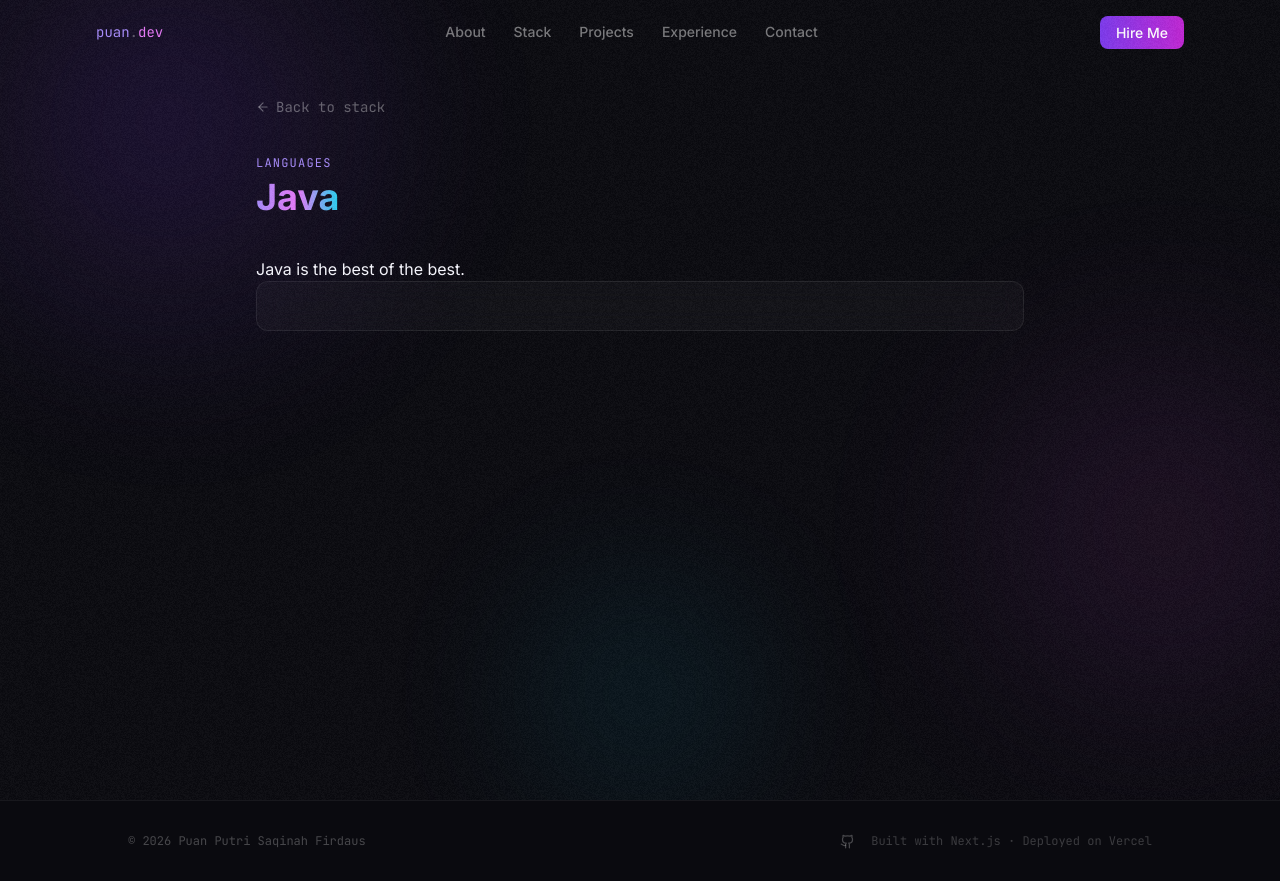
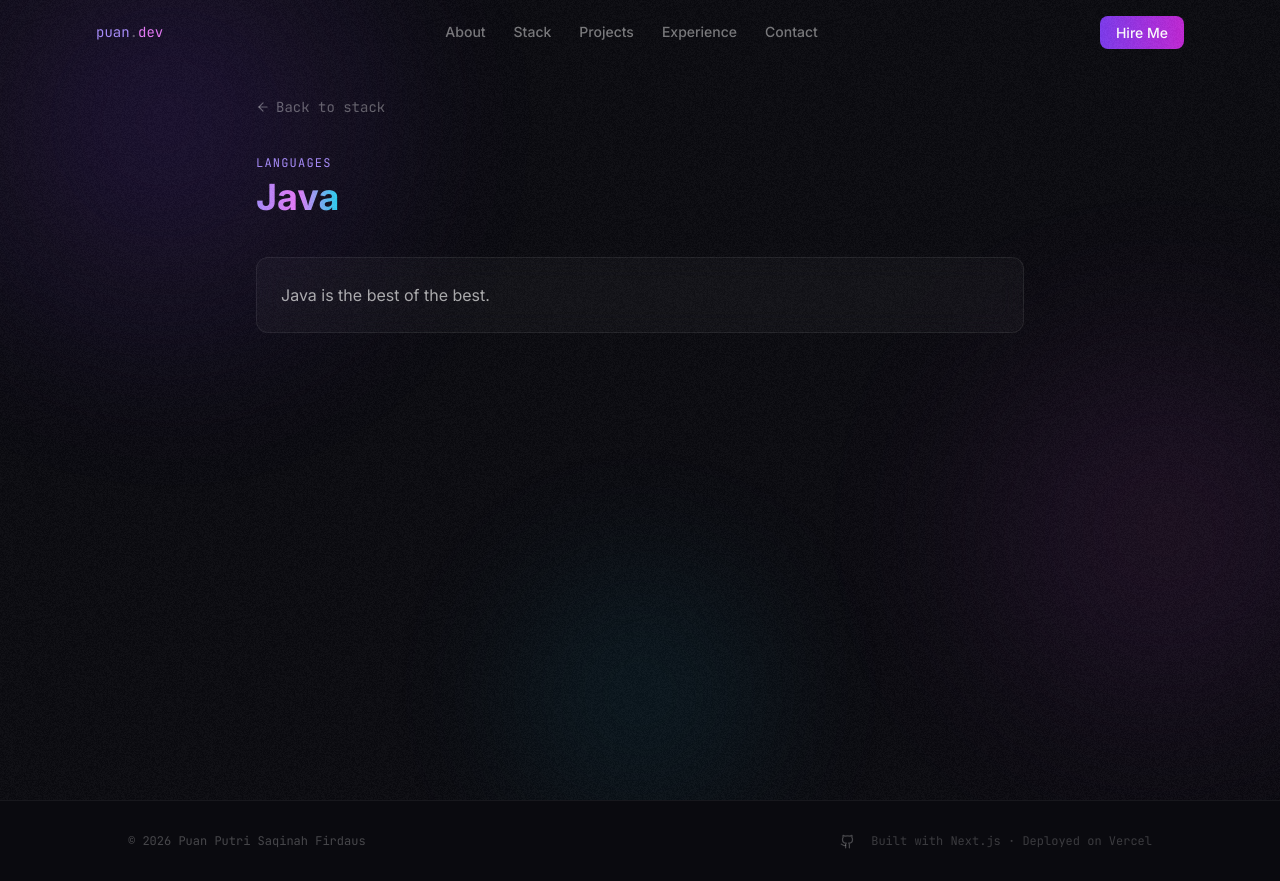
Before and after one commit to puanputri/viday-v1, a Next.js app: page /stack/java in a window 1280 px wide. Built offline with nearby package versions, Linux system fonts and the light colour scheme.

Commit message:
Update page.tsx

```diff
--- a/app/stack/java/page.tsx
+++ b/app/stack/java/page.tsx
@@ -35,10 +35,10 @@ export default function JavaPage() {
           </div>
 
           {/* Write your Java definition content here */}
-          Java is the best of the best.
           <GlassCard className="p-6">
             <p className="leading-relaxed text-white/65">
               {/* Your content goes here */}
+              Java is the best of the best.
             </p>
           </GlassCard>
         </div>
```
